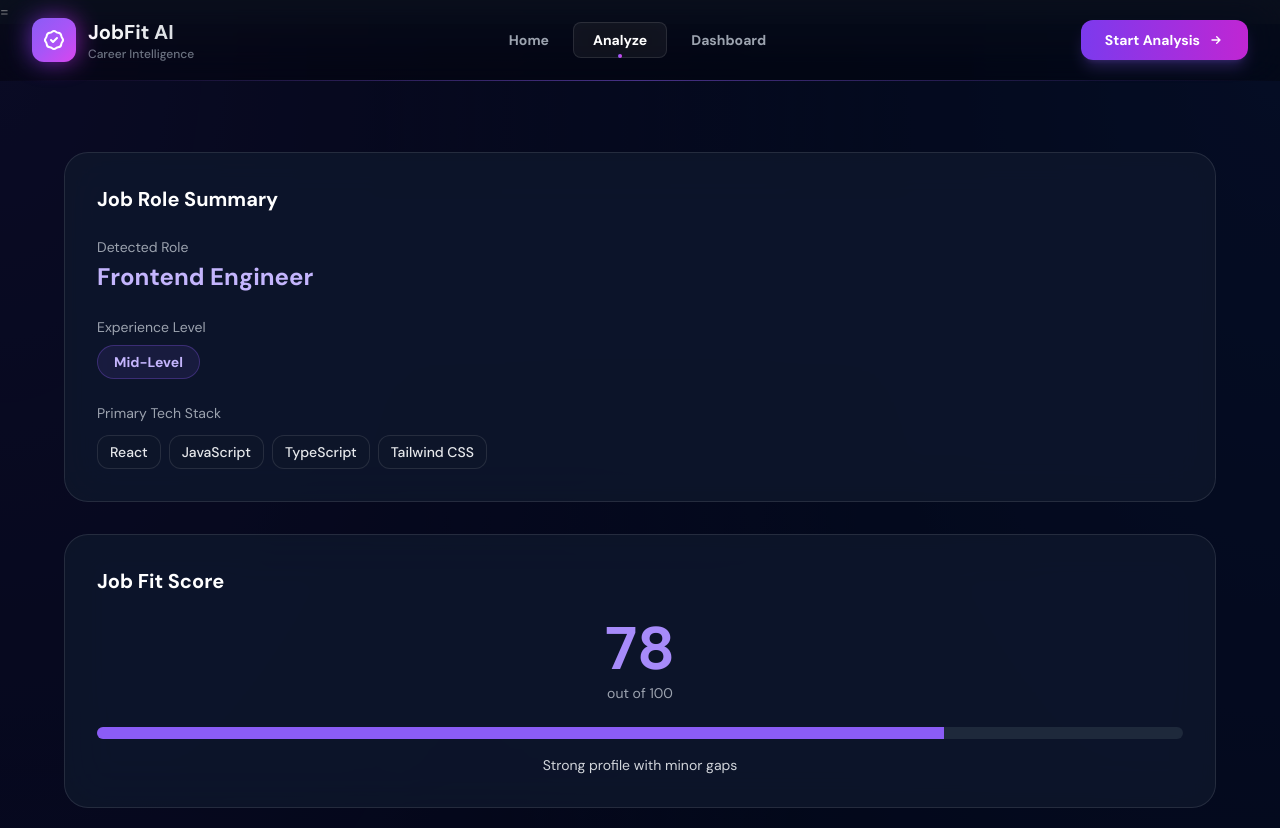
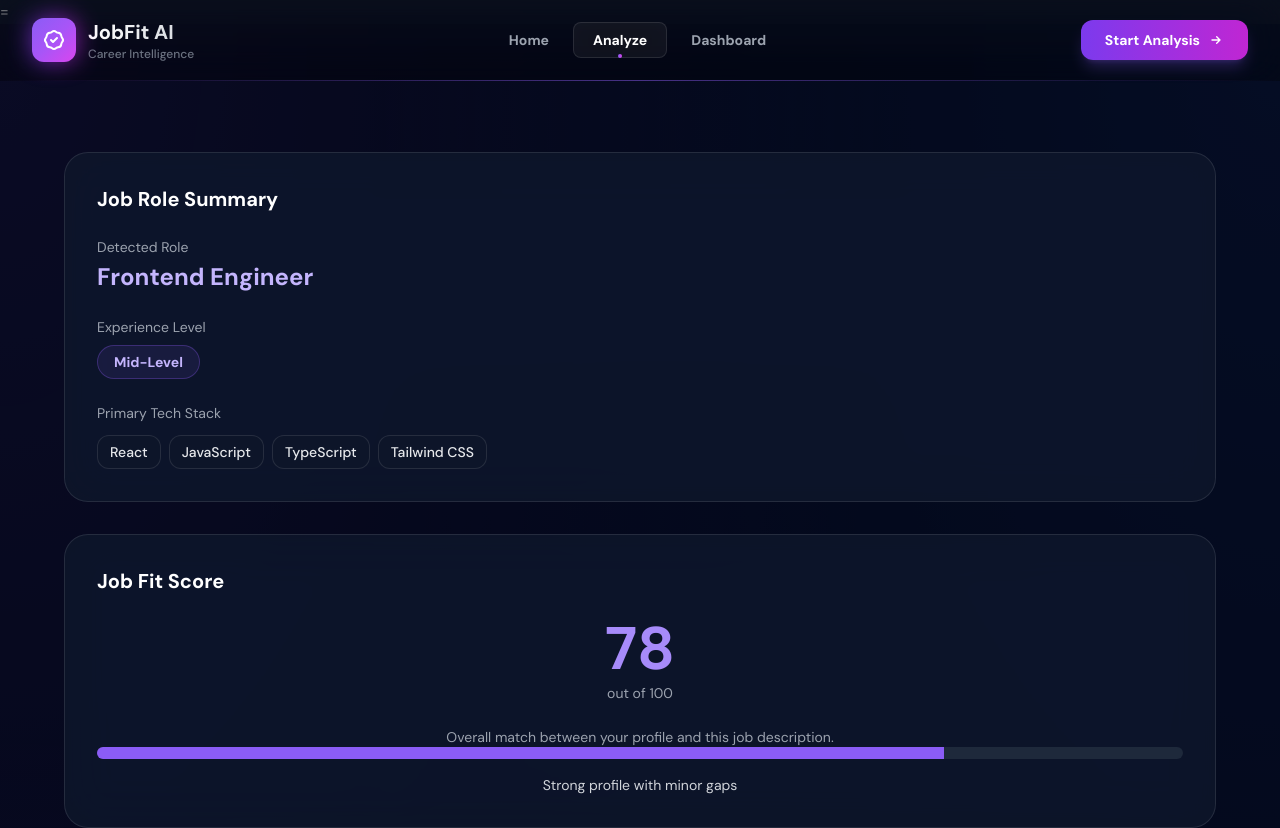
Before and after one commit to Kritika-Sharma7/JobFitAI, a React (Vite) app in the folder frontend/: page /analyze in a window 1280 px wide. Shown: the top 828 px of the page. Built offline with nearby package versions, Linux system fonts and the light colour scheme.

Commit message:
chore: remove debug log from JobRoleSummary

```diff
--- a/frontend/src/components/analyze/JobFitScore.jsx
+++ b/frontend/src/components/analyze/JobFitScore.jsx
@@ -37,6 +37,12 @@ function JobFitScore({ score }) {
         </div>
       </div>
 
+      <p className="text-sm text-gray-400 text-center">
+        Overall match between your profile and this job description.
+      </p>
+
+
+
       {/* Progress Bar */}
       <div className="w-full h-3 bg-slate-800 rounded-full overflow-hidden mb-4">
         <div
--- a/frontend/src/components/analyze/JobRoleSummary.jsx
+++ b/frontend/src/components/analyze/JobRoleSummary.jsx
@@ -1,5 +1,4 @@
 function JobRoleSummary({ role }) {
-  console.log("JobRoleSummary role prop:", role);
   if (!role) return null;
 
 
```
